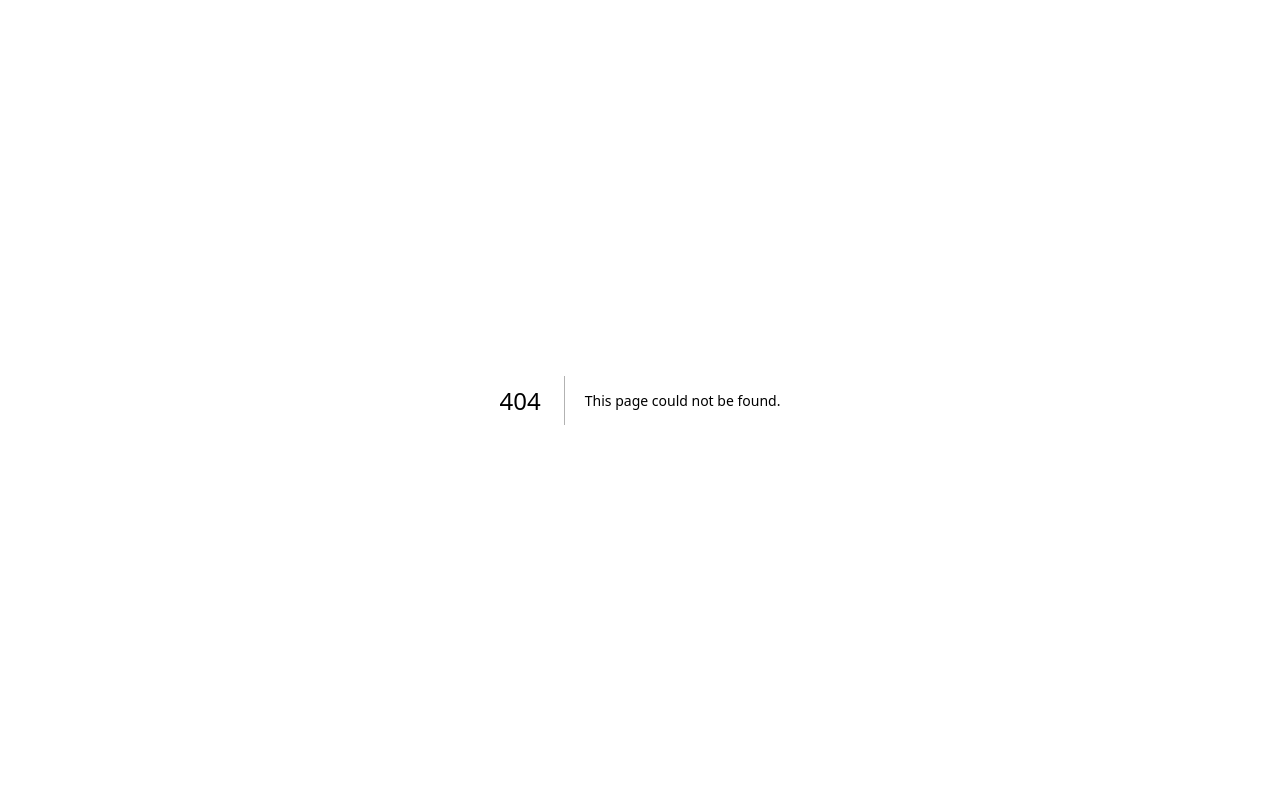
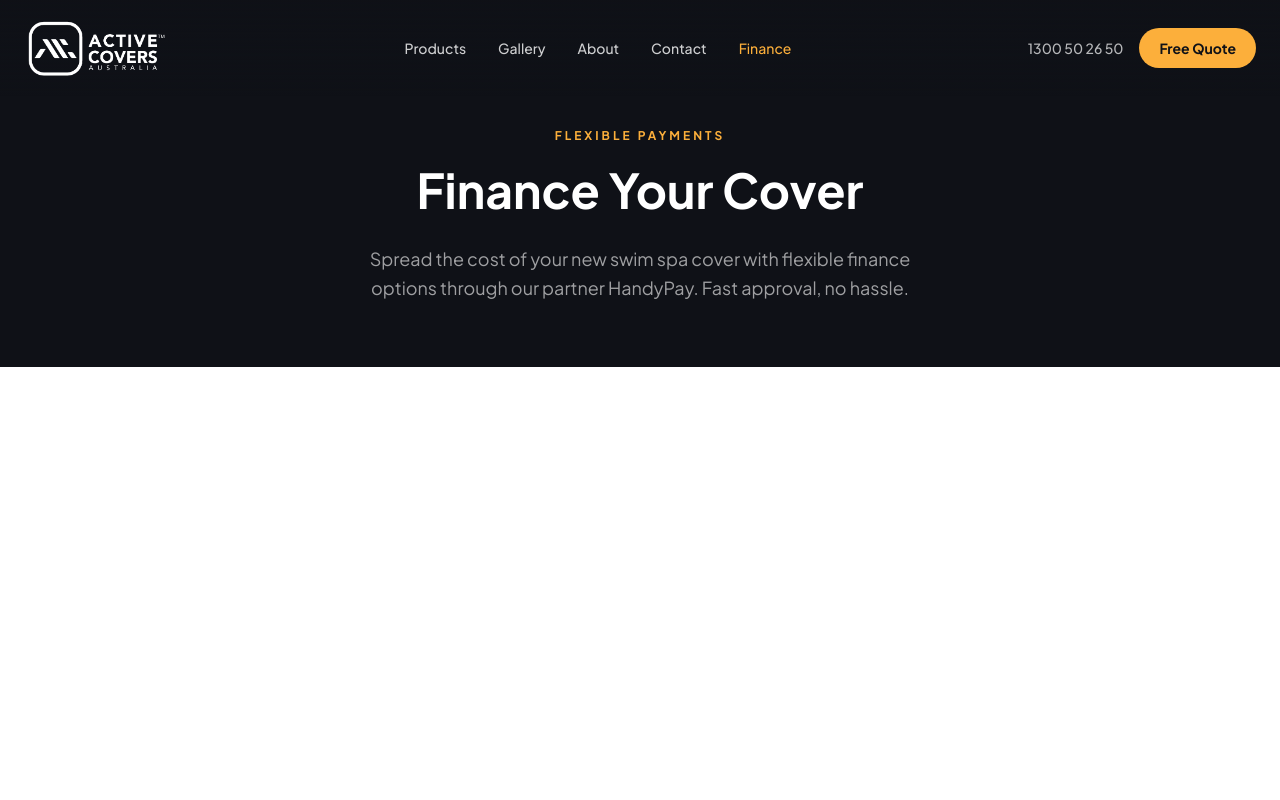
Before and after one commit to Clubveg/activecovers, a Next.js app: page /finance in a window 1280 px wide. Before the commit this address had no page. Shown: the top 800 px of the page. Built offline with nearby package versions, Linux system fonts and the light colour scheme.

Commit message:
Add Finance page with HandyPay widget and navbar link

```diff
--- a/app/components/Navbar.tsx
+++ b/app/components/Navbar.tsx
@@ -43,6 +43,12 @@ export default function Navbar() {
               {item}
             </a>
           ))}
+          <a
+            href="/finance"
+            className="text-sm font-medium text-[#fcaf3b] hover:text-white transition-colors"
+          >
+            Finance
+          </a>
         </nav>
 
         {/* Right side */}
@@ -89,6 +95,13 @@ export default function Navbar() {
             </a>
           ))}
           <a
+            href="/finance"
+            className="text-[#fcaf3b] hover:text-white font-medium text-lg"
+            onClick={() => setMenuOpen(false)}
+          >
+            Finance
+          </a>
+          <a
             href="tel:1300502650"
             className="text-[#fcaf3b] font-medium text-lg"
           >
--- /dev/null
+++ b/app/finance/page.tsx
@@ -0,0 +1,51 @@
+import Script from "next/script";
+import Navbar from "../components/Navbar";
+import Footer from "../components/Footer";
+
+export const metadata = {
+  title: "Finance Options | Active Covers Australia",
+  description: "Flexible finance options for your hydraulic swim spa cover. Apply online with HandyPay.",
+};
+
+export default function FinancePage() {
+  return (
+    <>
+      <Navbar />
+
+      <main className="min-h-screen bg-white">
+
+        {/* Hero */}
+        <div className="bg-[#0f1117] pt-32 pb-16 px-6">
+          <div className="max-w-3xl mx-auto text-center">
+            <p className="text-xs font-bold tracking-[0.25em] uppercase text-[#fcaf3b] mb-4">
+              Flexible Payments
+            </p>
+            <h1 className="font-bold text-4xl md:text-5xl text-white leading-tight mb-6">
+              Finance Your Cover
+            </h1>
+            <p className="text-lg text-white/60 leading-relaxed max-w-xl mx-auto">
+              Spread the cost of your new swim spa cover with flexible finance options through our partner HandyPay. Fast approval, no hassle.
+            </p>
+          </div>
+        </div>
+
+        {/* HandyPay Widget */}
+        <div className="max-w-5xl mx-auto px-6 py-16">
+          <div id="omm-landing-page" className="omm-page">&nbsp;</div>
+        </div>
+
+      </main>
+
+      <Footer />
+
+      {/* HandyPay Scripts */}
+      <Script id="handypay-vendor" strategy="afterInteractive">
+        {`window.handypayVendor = "ActiveCoversAustralia";`}
+      </Script>
+      <Script
+        src="https://storage.googleapis.com/handypay/landing-page/v2/js/handypay-vlp-integration.js"
+        strategy="afterInteractive"
+      />
+    </>
+  );
+}
```
